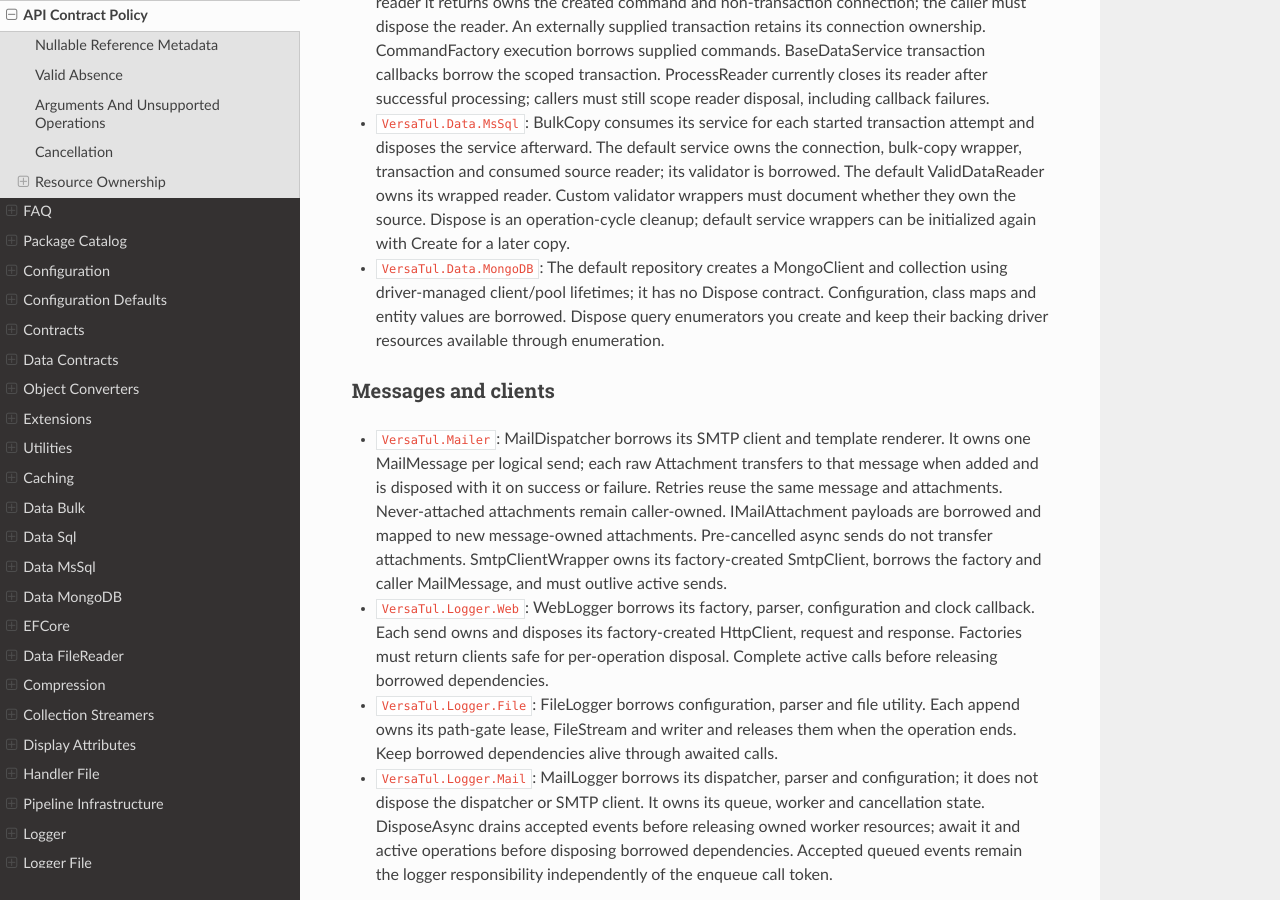
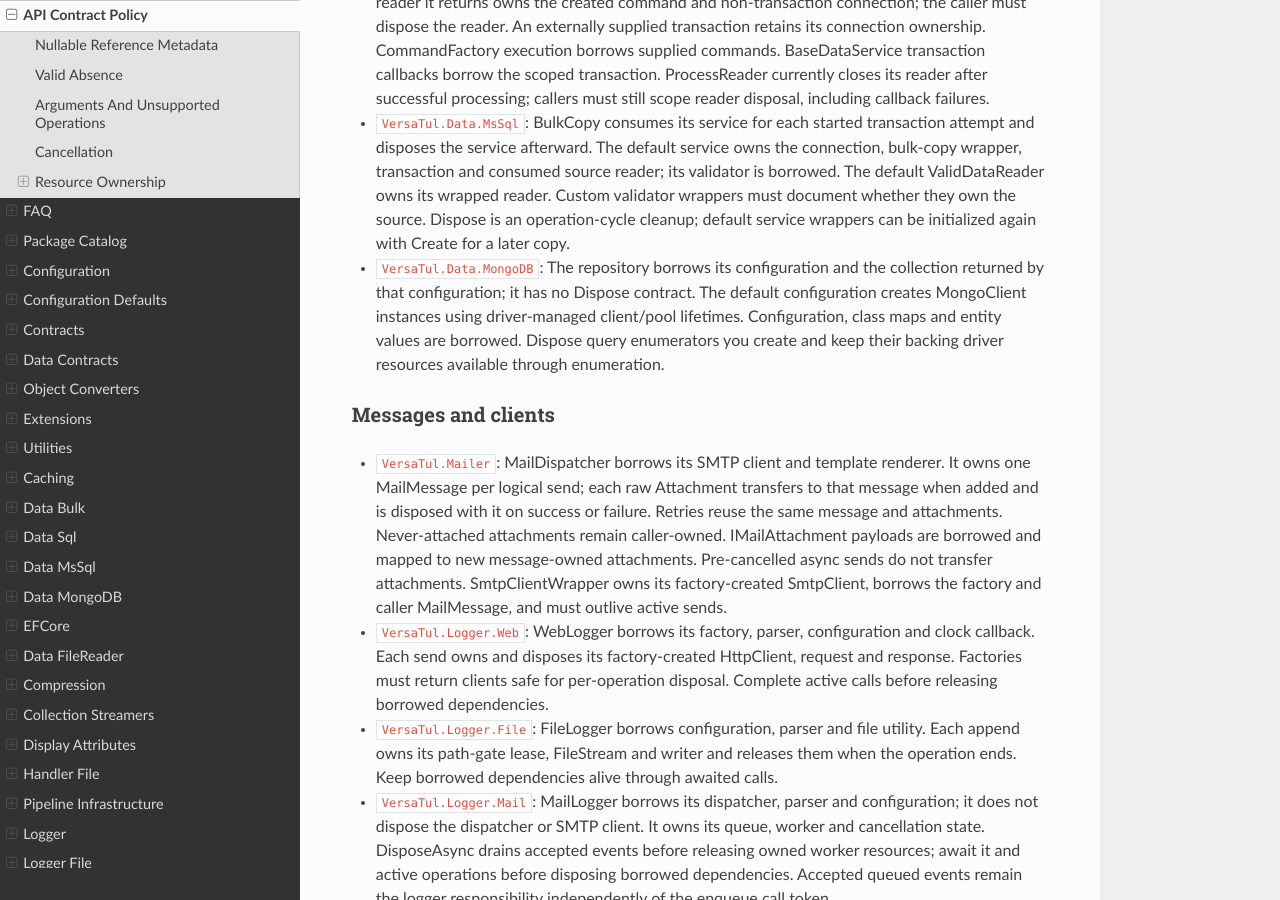
Before and after one commit to BjornWilliams/DocsVersaTul, a Sphinx documentation site: the page built from docs/source/api-contract-policy.rst, in a window 1280 px wide and 900 px high, scrolled down 3989 px. Built offline with Sphinx 7.4.7 and the Read the Docs theme 3.1.0, drawn with Linux system fonts in a browser that asks for light colours.

Commit message:
Clarify repository and configuration resource ownership
AB#3036

AB#3031

```diff
--- a/docs/source/api-contract-policy.rst
+++ b/docs/source/api-contract-policy.rst
@@ -162,7 +162,7 @@ Readers and database resources
 * ``VersaTul.Data.EFCore``: BaseUnitOfWork owns its injected DbContext and disposes it. BaseRepository borrows the unit of work and context; it does not dispose either. Keep the unit of work alive while using deferred queries; returned entities are not automatically disposed.
 * ``VersaTul.Data.Sql``: SqlDbDataSource borrows its command factory and retry callbacks. A reader it returns owns the created command and non-transaction connection; the caller must dispose the reader. An externally supplied transaction retains its connection ownership. CommandFactory execution borrows supplied commands. BaseDataService transaction callbacks borrow the scoped transaction. ProcessReader currently closes its reader after successful processing; callers must still scope reader disposal, including callback failures.
 * ``VersaTul.Data.MsSql``: BulkCopy consumes its service for each started transaction attempt and disposes the service afterward. The default service owns the connection, bulk-copy wrapper, transaction and consumed source reader; its validator is borrowed. The default ValidDataReader owns its wrapped reader. Custom validator wrappers must document whether they own the source. Dispose is an operation-cycle cleanup; default service wrappers can be initialized again with Create for a later copy.
-* ``VersaTul.Data.MongoDB``: The default repository creates a MongoClient and collection using driver-managed client/pool lifetimes; it has no Dispose contract. Configuration, class maps and entity values are borrowed. Dispose query enumerators you create and keep their backing driver resources available through enumeration.
+* ``VersaTul.Data.MongoDB``: The repository borrows its configuration and the collection returned by that configuration; it has no Dispose contract. The default configuration creates MongoClient instances using driver-managed client/pool lifetimes. Configuration, class maps and entity values are borrowed. Dispose query enumerators you create and keep their backing driver resources available through enumeration.
 
 Messages and clients
 ~~~~~~~~~~~~~~~~~~~~
```
